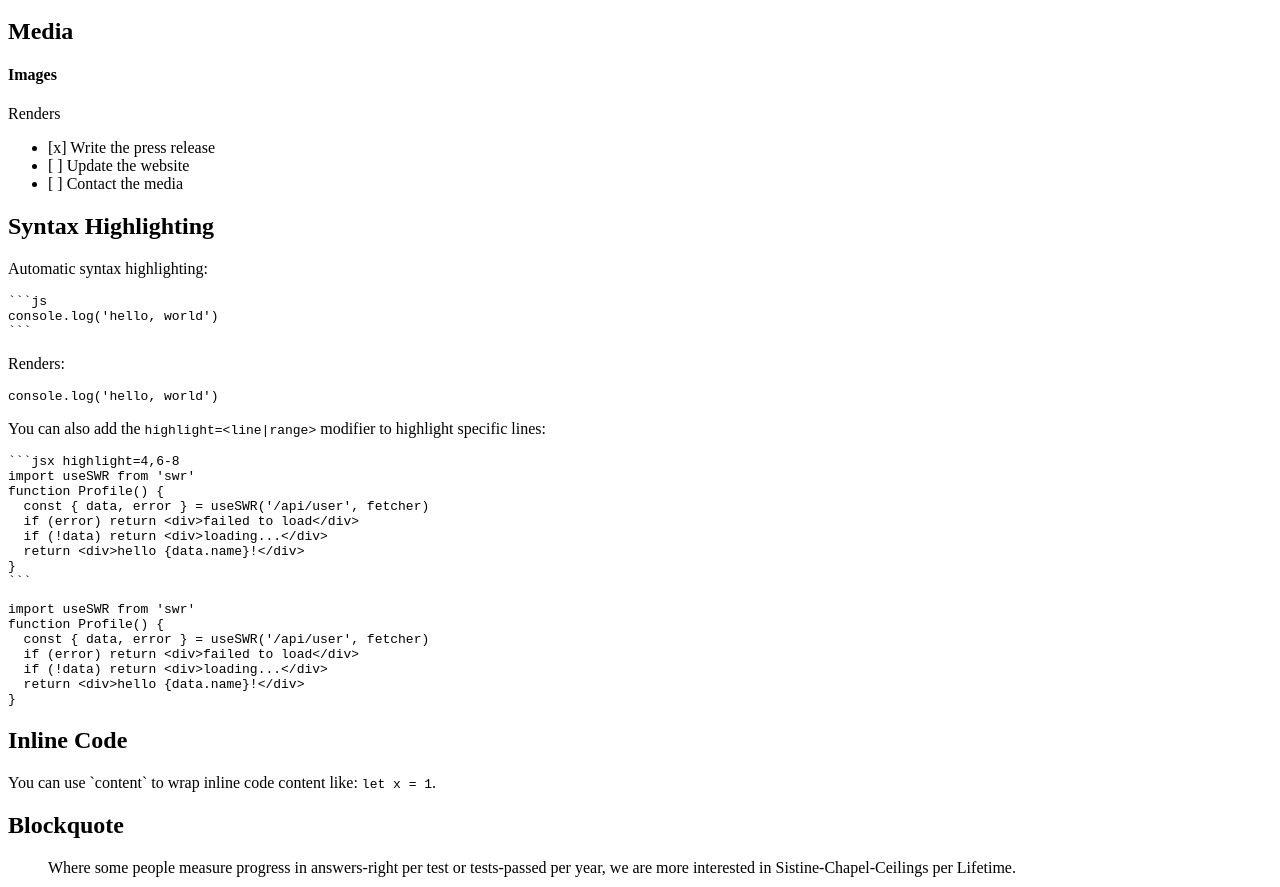
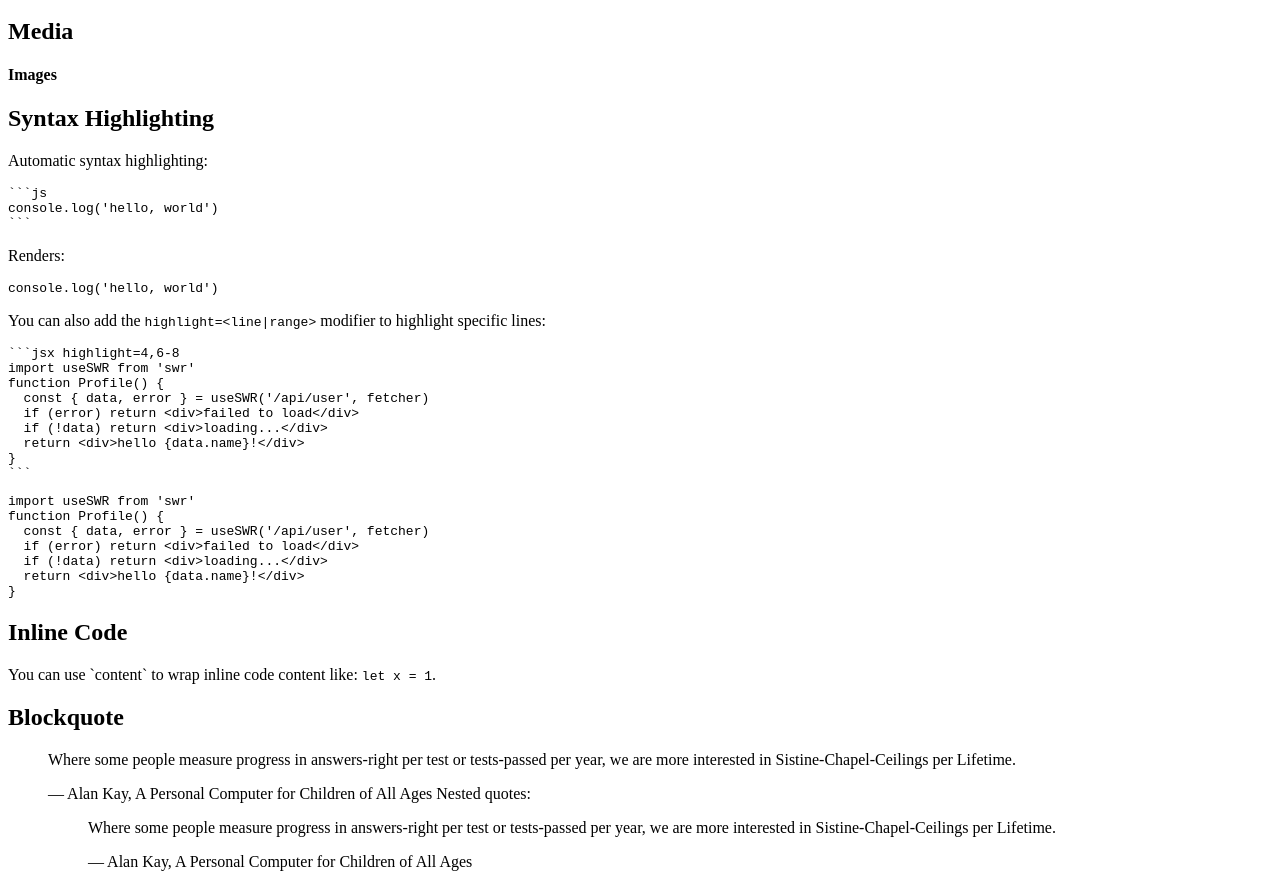
Before and after one commit to monuzo/monuzo, a Next.js app: page /cheats/eft-legend in a window 1280 px wide. Shown: the part 1500-2387 px from the top of the page. Built offline with nearby package versions, Linux system fonts and the light colour scheme.

Commit message:
Update eft-legend.mdx

```diff
--- a/pages/cheats/eft-legend.mdx
+++ b/pages/cheats/eft-legend.mdx
@@ -84,11 +84,6 @@ Buy on discord to get a 5% discount.
 
 #### Images
 
-Renders
-
-- [x] Write the press release
-- [ ] Update the website
-- [ ] Contact the media
 
 ## Syntax Highlighting
 
```
